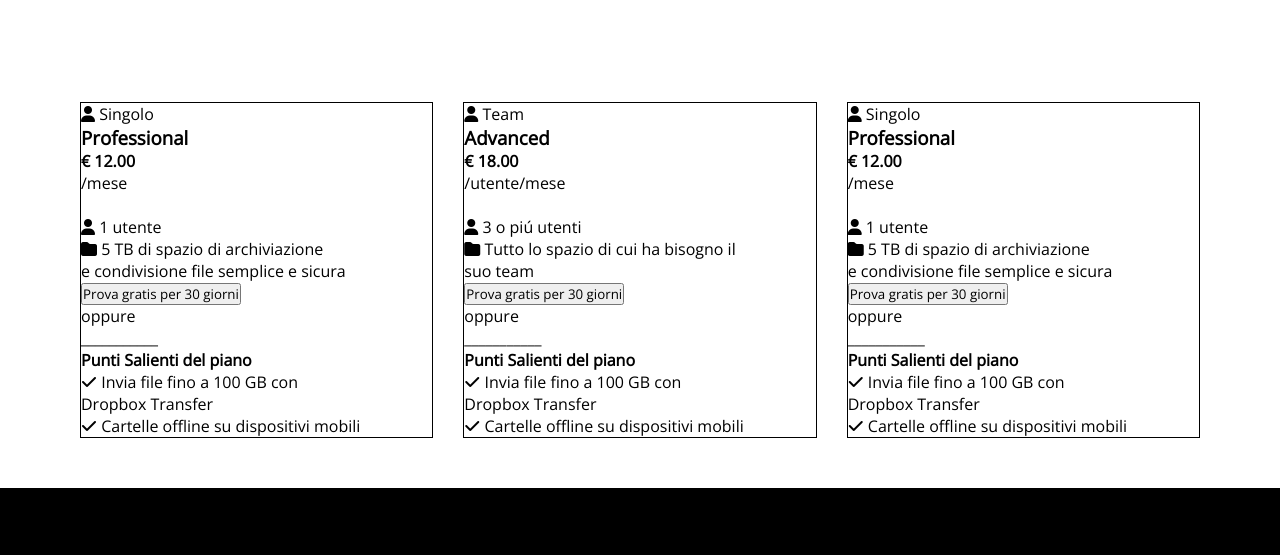
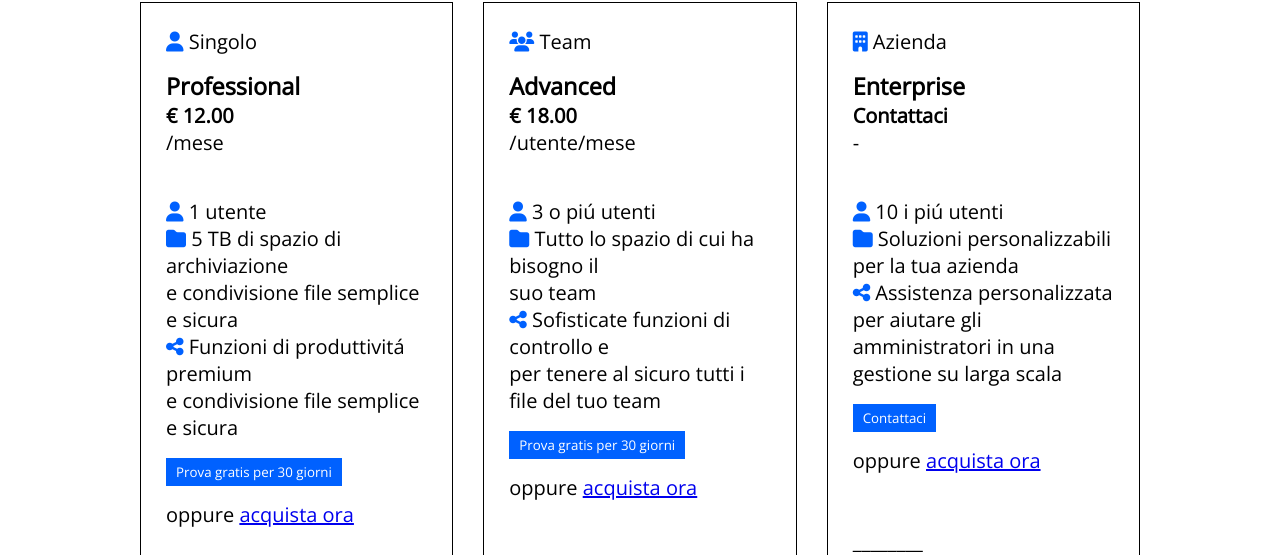
Before and after one commit to DennisEmp/htmlcss-dropbox, a plain HTML site: page index.html in a window 1280 px wide. Shown: the part 949-1504 px from the top of the page. Drawn offline with nearby package versions, Linux system fonts and the light colour scheme.

Commit message:
primo main finito

```diff
--- a/index.html
+++ b/index.html
@@ -58,9 +58,7 @@
             </div>
         </div>
     </header>
-    <main>
-        <!-- debug -->
-        <div class="margin-pagina">
+    <main class="margin-pagina">
         <div class="container-1">
             <h2>Trova il piano business che fa per te</h2>
             <br>
@@ -68,7 +66,6 @@
                 <i class="fa-regular fa-circle"></i>
                 Fatturazione mensile
                 <i class="fa-regular fa-circle"></i> Fatturazione annuale
-                </div>
             </div>
             <div class="container-main">
                 <div class="column-main">
@@ -89,15 +86,22 @@
                         <i class="fa-solid fa-folder"></i>
                         5 TB di spazio di archiviazione <br>
                         e condivisione file semplice e sicura
+                        <br>
+                        <i class="fa-solid fa-share-nodes"></i>
+                        Funzioni di produttivit&aacute; premium <br> e condivisione file semplice e sicura
                     </div>
                     <div>
-                        <button>Prova gratis per 30 giorni</button>
+                        <button class="blu-button">Prova gratis per 30 giorni</button>
                     </div>
                     <div>
                         <p>
-                            oppure <link rel="stylesheet" href="acquista ora">
+                            oppure <a href=".">acquista ora</a>
                             <br>
-                            ___________
+                            <br>
+                            <br>
+                            ________
+                            <br>
+                            <br>
                             <br>
                             <strong>Punti Salienti del piano</strong>
                         </p>
@@ -113,7 +117,7 @@
                 </div>
                 <div class="column-main">
                     <div>
-                        <i class="fa-solid fa-user"></i>
+                        <i class="fa-solid fa-users"></i>
                         Team
                     </div>
                     <div>
@@ -129,70 +133,96 @@
                         <i class="fa-solid fa-folder"></i>
                         Tutto lo spazio di cui ha bisogno il <br>
                         suo team
-                        <!-- logo  -->
+                        <br>
+                        <i class="fa-solid fa-share-nodes"></i>
+                        Sofisticate funzioni di controllo e <br>
+                        per tenere al sicuro tutti i file del tuo team
                     </div>
                     <div>
-                        <button>Prova gratis per 30 giorni</button>
+                        <button class="blu-button">Prova gratis per 30 giorni</button>
                     </div>
                     <div>
                         <p>
-                            oppure <link rel="stylesheet" href="acquista ora">
+                            oppure <a href=".">acquista ora</a>
                             <br>
-                            ___________
+                            <br>
+                            <br>
+                            ________
+                            <br>
+                            <br>
                             <br>
                             <strong>Punti Salienti del piano</strong>
                         </p>
                     </div>
                     <div>
                         <i class="fa-solid fa-check"></i>
-                        Invia file fino a 100 GB con <br>
-                        Dropbox Transfer
+                        Nessun limite di spazio per i file
                         <br>
                         <i class="fa-solid fa-check"></i>
                         Cartelle offline su dispositivi mobili
+                        <br>
+                        <i class="fa-solid fa-check"></i>
+                        Risparmio del 50&percnt; rispetto alle <br>
+                        iscrizioni singole
+                        <br>
+                        <i class="fa-solid fa-check"></i>
+                        Possibilit&aacute; di inserire nuovi <br>
+                        membri del team
+                        <br>
+                        <i class="fa-solid fa-check"></i>
+                        Gestione dei permessi in base ai <br>
+                        ruoli
                     </div>
                 </div>
                 <div class="column-main">
                     <div>
-                        <i class="fa-solid fa-user"></i>
-                        Singolo
+                        <i class="fa-solid fa-building"></i>
+                        Azienda
                     </div>
                     <div>
-                        <h3>Professional</h3>
-                        <strong>&euro; 12.00</strong>
-                        <p>/mese</p>
+                        <h3>Enterprise</h3>
+                        <strong>Contattaci</strong>
+                        <p>-</p>
                         <br>
                     </div>
                     <div>
                         <i class="fa-solid fa-user"></i>
-                        1 utente
+                        10 i pi&uacute; utenti
                         <br>
                         <i class="fa-solid fa-folder"></i>
-                        5 TB di spazio di archiviazione <br>
-                        e condivisione file semplice e sicura
+                        Soluzioni personalizzabili per la tua azienda
+                        <br>
+                        <i class="fa-solid fa-share-nodes"></i>
+                        Assistenza personalizzata per aiutare gli amministratori in una gestione su larga scala
                     </div>
                     <div>
-                        <button>Prova gratis per 30 giorni</button>
+                        <button class="blu-button">Contattaci</button>
                     </div>
                     <div>
                         <p>
-                            oppure <link rel="stylesheet" href="acquista ora">
+                            oppure <a href=".">acquista ora</a>
                             <br>
-                            ___________
+                            <br>
+                            <br>
+                            ________
+                            <br>
+                            <br>
                             <br>
                             <strong>Punti Salienti del piano</strong>
                         </p>
                     </div>
                     <div>
                         <i class="fa-solid fa-check"></i>
-                        Invia file fino a 100 GB con <br>
-                        Dropbox Transfer
+                        Cartelle offline su dispositivi <br>
+                        mobili
                         <br>
                         <i class="fa-solid fa-check"></i>
-                        Cartelle offline su dispositivi mobili
+                        Servizio assistenza 24/h
+                        <br>
+                        <i class="fa-solid fa-check"></i>
+                        Possibilit&aacute; di personalizzazione <br>
+                        totale
                     </div>
-                </div>
-
                 </div>
         </div>
     </main>
--- a/style.css
+++ b/style.css
@@ -181,4 +181,12 @@
     flex-direction: column;
     border: 1px solid black;
     width: calc(100% / 3 - 20px);
+    padding: 25px;
+    gap: 15px;
+    font-size: 20px;
+    font-weight: 100;
 }
+
+.column-main i {
+    color: #0061ff;
+}
```
Lines whose indentation alone changed are shown as unchanged.
